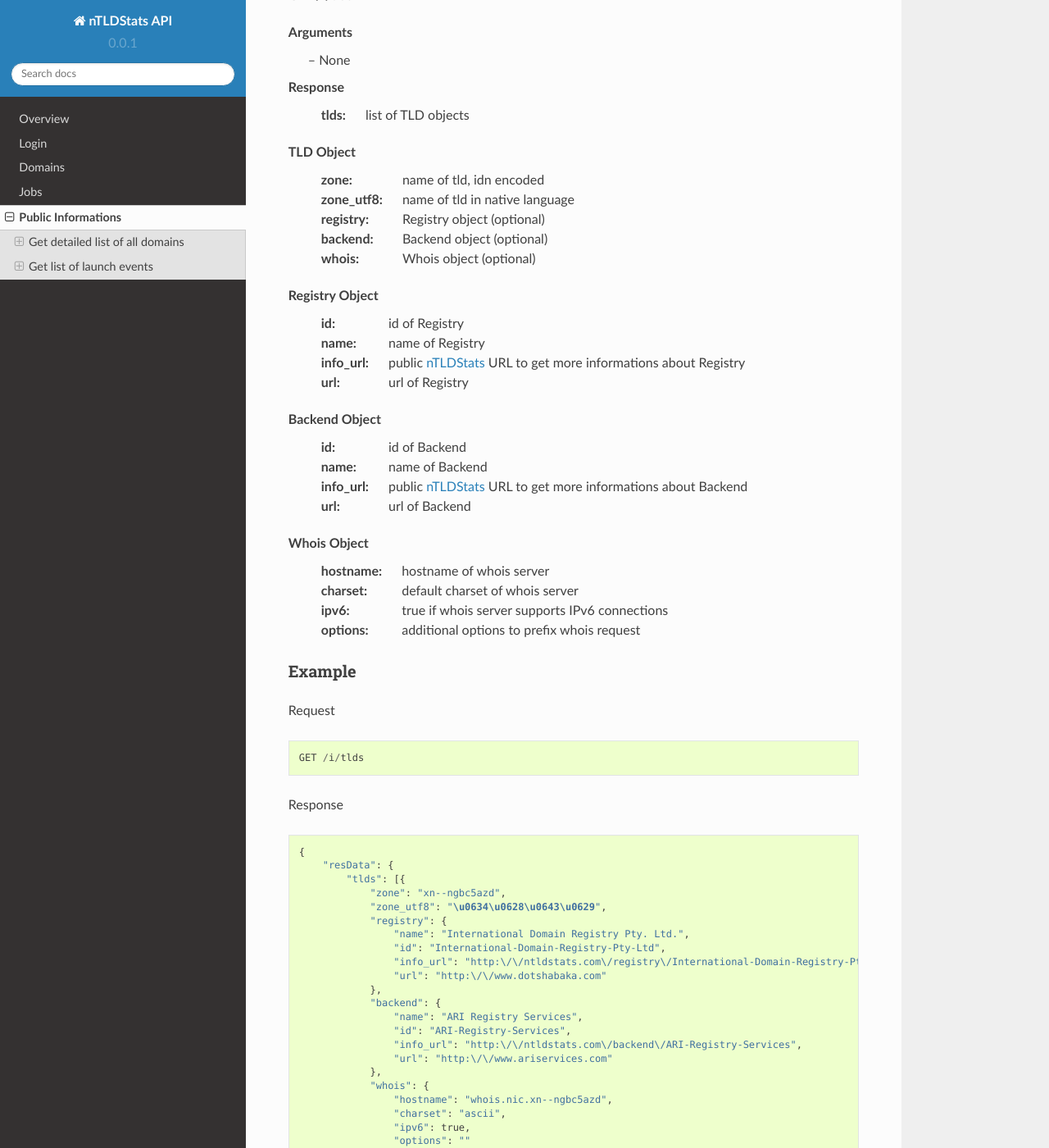
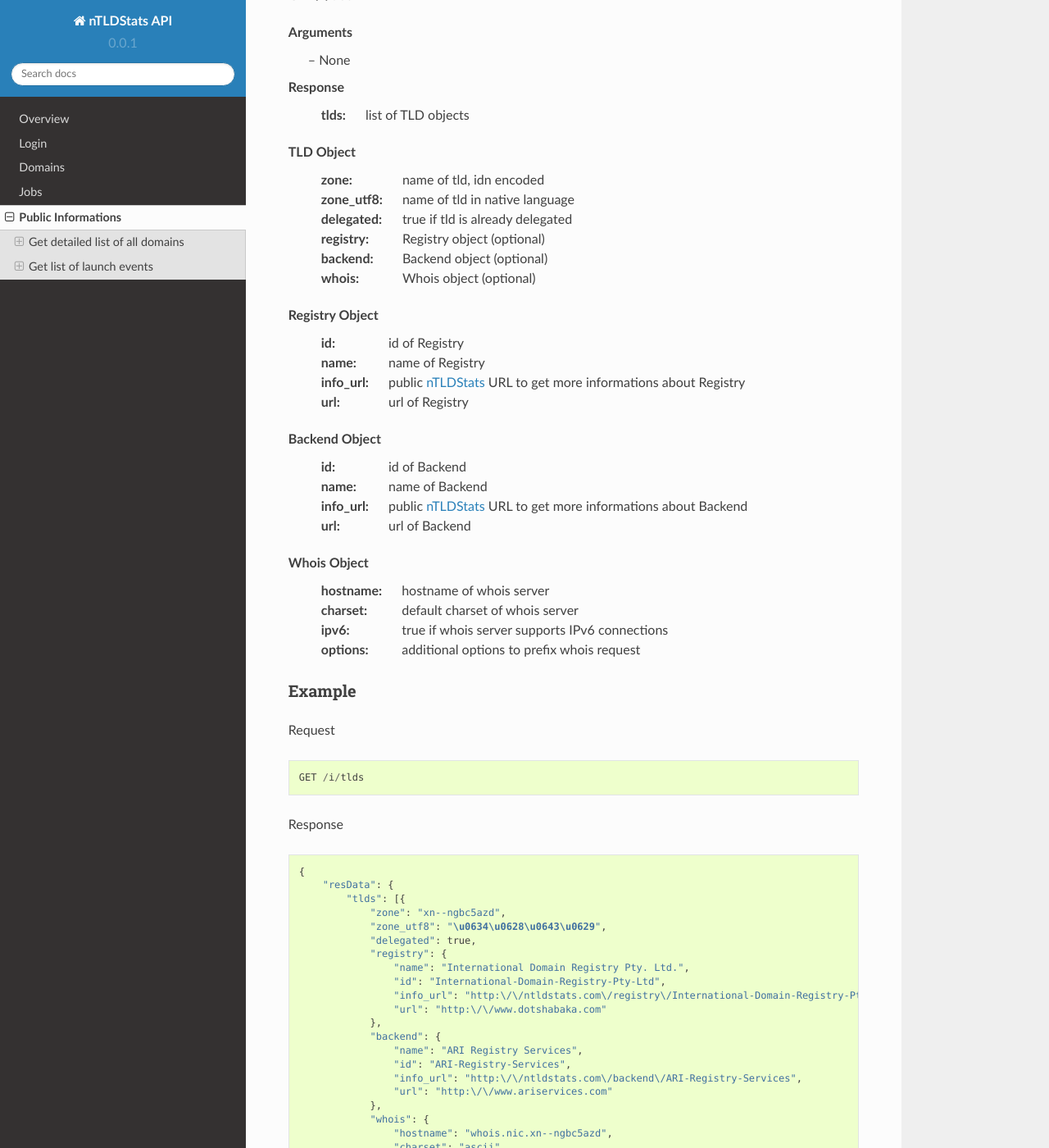
Before and after one commit to ntldstats/ntldstats_api, a Sphinx documentation site: the page built from docs/source/info.rst, in a window 1280 px wide and 1400 px high, scrolled down 331 px. Shown: the whole window at 82% size. Built offline with Sphinx 7.4.7 and the Read the Docs theme 2.0.0, drawn with Linux system fonts in a browser that asks for light colours.

Commit message:
added delegated field

```diff
--- a/docs/source/info.rst
+++ b/docs/source/info.rst
@@ -20,6 +20,7 @@ Response
 TLD Object
     :zone: name of tld, idn encoded
     :zone_utf8: name of tld in native language
+    :delegated: true if tld is already delegated
     :registry: Registry object (optional)
     :backend: Backend object (optional)
     :whois: Whois object (optional)
@@ -60,6 +61,7 @@ Response
             "tlds": [{
                 "zone": "xn--ngbc5azd",
                 "zone_utf8": "\u0634\u0628\u0643\u0629",
+                "delegated": true,
                 "registry": {
                     "name": "International Domain Registry Pty. Ltd.",
                     "id": "International-Domain-Registry-Pty-Ltd",
```
